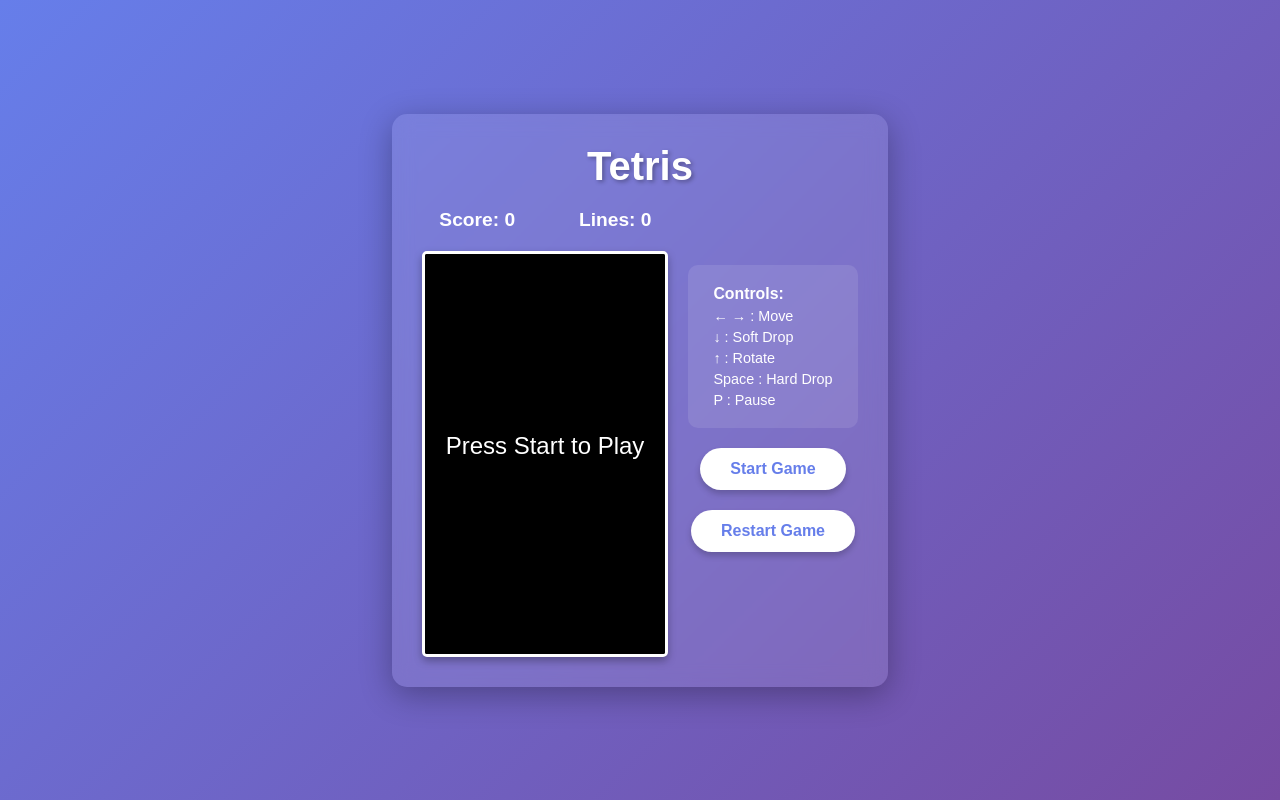
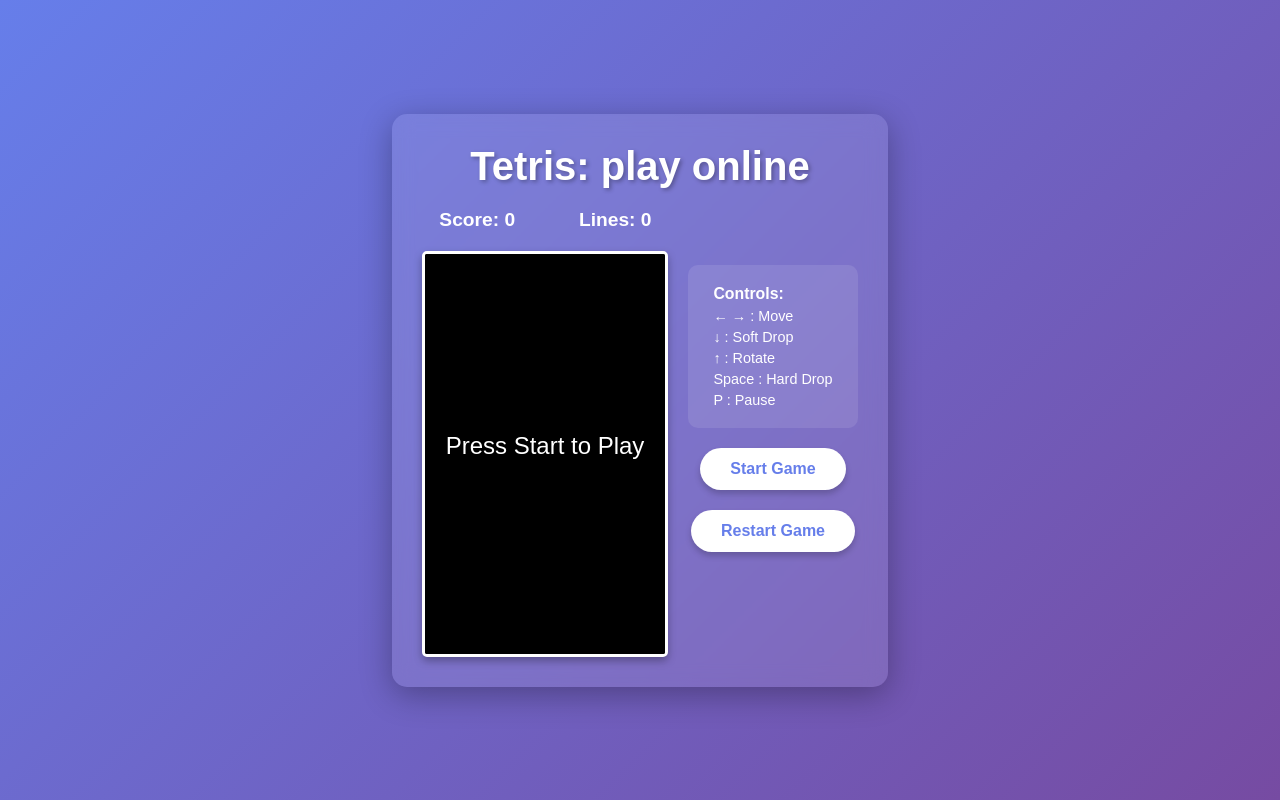
Before and after one commit to steve-nak/Tetris-Game-JS, a website: page index.html in a window 1280 px wide. Drawn offline with Linux system fonts and the light colour scheme.

Commit message:
Update Tetris title for online play

```diff
--- a/index.html
+++ b/index.html
@@ -8,7 +8,7 @@
 </head>
 <body>
     <div class="game-container">
-        <h1>Tetris</h1>
+        <h1>Tetris: play online</h1>
         <div class="game-layout">
             <div class="game-column">
                 <div class="game-info">
```
